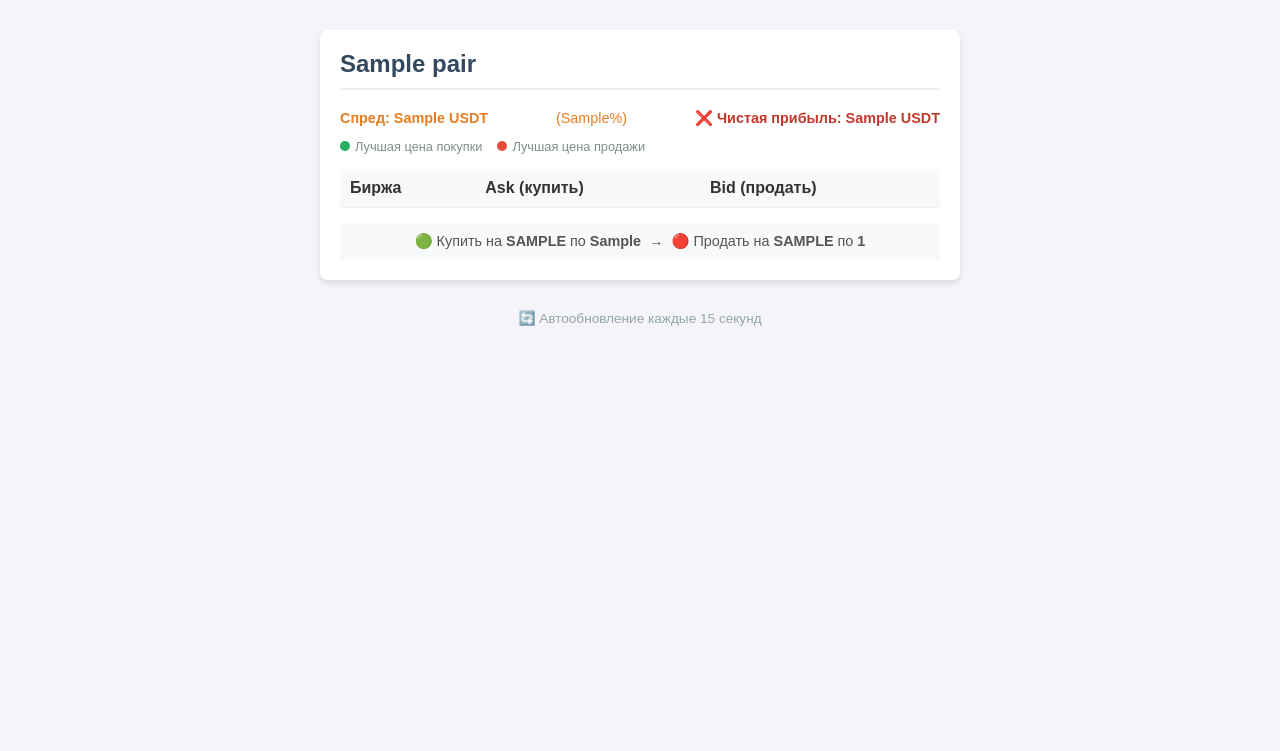
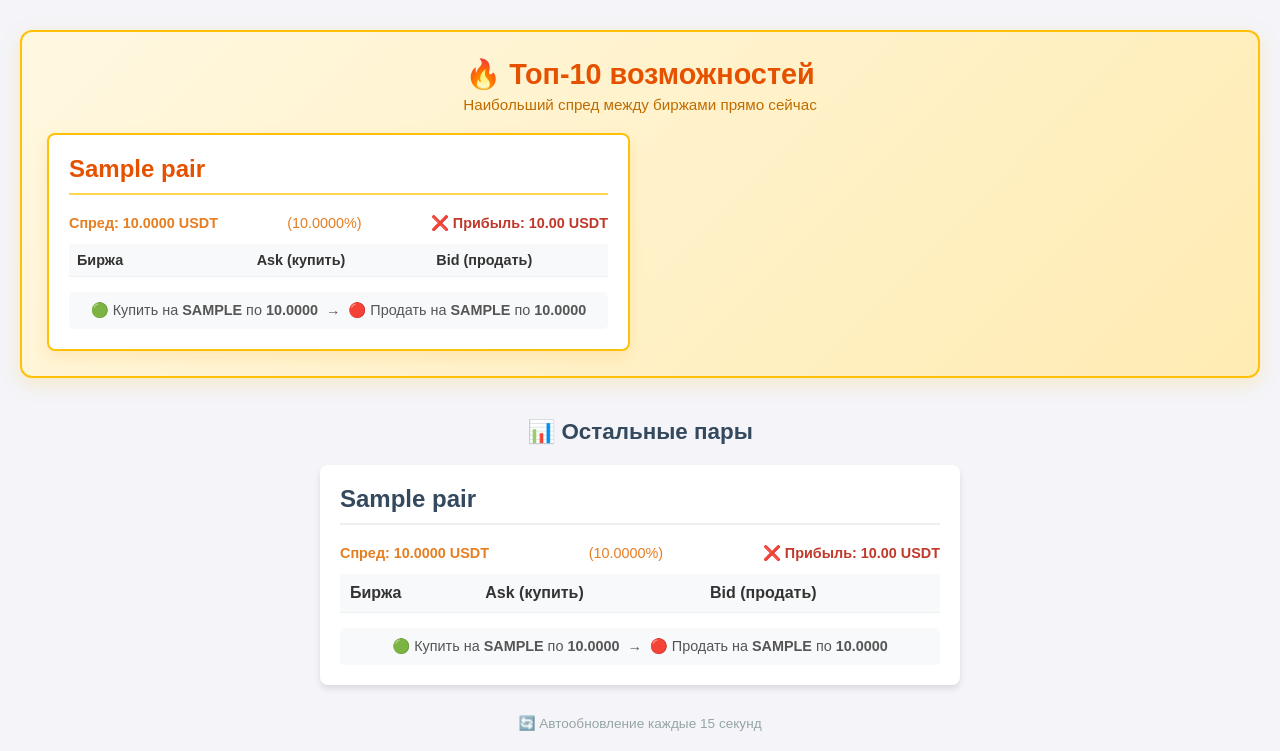
Before and after one commit to xNemiOx/crypto-arbitrage-scanner, a FastAPI app: template templates/index.html in a window 1280 px wide. Shown: the part 119-870 px from the top of the page. Before the commit the page ends 445 px from the top, so only its background shows below. Run offline with FastAPI, Linux system fonts and the light colour scheme; the template is opened without the code that fills it: most values are stand-ins (such as "Sample title", 1, 10 or a date in 2020); lists and menus that the app fills with data are empty; parts of the project's set-up code (start-up, migrations or seed data) failed here and were passed over.

Commit message:
Fix Top-10 grid layout, 2 columns without overlap

```diff
--- a/main.py
+++ b/main.py
@@ -20,6 +20,30 @@ app = FastAPI(title="Crypto Arbitrage Scanner")
 # Подключаем папку static (для CSS) и templates (для HTML)
 app.mount("/static", StaticFiles(directory="static"), name="static")
 templates = Jinja2Templates(directory="templates")
+
+
+def fmt_price(v):
+    """Форматирует число красиво: без e-нотации, с разумным округлением."""
+    try:
+        v = float(v)
+    except (TypeError, ValueError):
+        return str(v)
+    if v == 0:
+        return "0"
+    av = abs(v)
+    if av >= 1000:
+        return f"{v:,.2f}"
+    elif av >= 1:
+        return f"{v:.4f}"
+    elif av >= 0.01:
+        return f"{v:.6f}"
+    elif av >= 0.0001:
+        return f"{v:.8f}"
+    else:
+        return f"{v:.10f}"
+
+
+templates.env.filters["fmt"] = fmt_price
 
 CONFIG_PATH = "config.yaml"
 
@@ -179,9 +203,12 @@ async def fetch_from_exchange(exchange: str, pair: str) -> Optional[Quote]:
                 url = f"https://fapi.binance.com/fapi/v1/ticker/bookTicker?symbol={binance_pair}"
                 r = await client.get(url, timeout=5)
                 data = r.json()
+                # Для 1000-prefix пар делим цену на 1000, чтобы привести к единой шкале
+                divisor = 1000.0 if pair in binance_special else 1.0
                 return Quote(
                     exchange=exchange, pair=pair,
-                    bid=float(data["bidPrice"]), ask=float(data["askPrice"]),
+                    bid=float(data["bidPrice"]) / divisor,
+                    ask=float(data["askPrice"]) / divisor,
                     last=None, ts=int(time.time() * 1000),
                 )
 
@@ -426,9 +453,7 @@ def compute_spreads_and_alerts(current_quotes: Dict[Tuple[str, str], StoredQuote
 # =========================================================
 @app.get("/", response_class=HTMLResponse)
 async def read_root(request: Request):
-    # Перестраиваем данные в удобный для шаблона вид:
-    # было: {("binance", "BTCUSDT"): Quote}
-    # станет: {"BTCUSDT": [ {exchange, bid, ask}, ... ]}
+    # Перестраиваем данные в удобный для шаблона вид
     quotes_by_pair = {}
     for (ex, pair), q in quotes_store.items():
         quotes_by_pair.setdefault(pair, []).append({
@@ -439,12 +464,22 @@ async def read_root(request: Request):
             "ts": q.ts,
         })
 
+    # Сортируем по спреду в ПРОЦЕНТАХ (от большего к меньшему)
+    def sort_key(item):
+        data = item[1]
+        return (data.get("spread_pct", 0), data.get("spread_usd", 0))
+
+    sorted_items = sorted(spreads_store.items(), key=sort_key, reverse=True)
+    top_10 = dict(sorted_items[:10])
+    rest = dict(sorted_items[10:])
+
     return templates.TemplateResponse(
         request=request,
         name="index.html",
         context={
             "quotes": quotes_by_pair,
-            "spreads": spreads_store,
+            "top_spreads": top_10,
+            "spreads": rest,
         }
     )
 
--- a/static/style.css
+++ b/static/style.css
@@ -63,3 +63,84 @@ th { background-color: #f8f9fa; font-weight: 600; }
     text-align: center;
     color: #555;
 }
+
+
+/* ========== ТОП-10 СЕКЦИЯ ========== */
+.top-section {
+    max-width: 1300px;
+    margin: 0 auto 40px auto;
+    padding: 25px;
+    background: linear-gradient(135deg, #fff8e1 0%, #ffecb3 100%);
+    border-radius: 12px;
+    border: 2px solid #ffc107;
+    box-shadow: 0 6px 20px rgba(255, 193, 7, 0.2);
+}
+.top-title {
+    margin: 0 0 5px 0;
+    color: #e65100;
+    text-align: center;
+    font-size: 1.8em;
+}
+.top-subtitle {
+    text-align: center;
+    color: #bf6c00;
+    margin: 0 0 20px 0;
+    font-size: 0.95em;
+}
+.top-grid {
+    display: grid;
+    grid-template-columns: repeat(2, minmax(0, 1fr));
+    gap: 20px;
+}
+.top-grid > * {
+    min-width: 0;
+}
+.top-grid .pair-card {
+    width: auto;
+    max-width: 100%;
+    min-width: 0;
+}
+.top-card {
+    border: 2px solid #ffc107;
+    box-shadow: 0 6px 15px rgba(255, 152, 0, 0.15);
+}
+.top-card h2 {
+    color: #e65100;
+    border-bottom-color: #ffd54f;
+}
+.top-grid table {
+    width: 100%;
+    table-layout: fixed;
+}
+.top-grid th, .top-grid td {
+    padding: 8px;
+    font-size: 0.9em;
+    overflow: hidden;
+    text-overflow: ellipsis;
+    white-space: nowrap;
+}
+
+/* На узких экранах — 1 карточка */
+@media (max-width: 900px) {
+    .top-grid {
+        grid-template-columns: 1fr;
+    }
+}
+
+/* ========== ОСТАЛЬНЫЕ ПАРЫ ========== */
+.rest-section {
+    max-width: 1300px;
+    margin: 0 auto;
+}
+.rest-title {
+    text-align: center;
+    color: #34495e;
+    margin: 30px 0 20px 0;
+    font-size: 1.4em;
+}
+.rest-grid {
+    display: flex;
+    flex-wrap: wrap;
+    gap: 20px;
+    justify-content: center;
+}
--- a/templates/index.html
+++ b/templates/index.html
@@ -11,33 +11,28 @@
         <h1>🚀 Арбитражный сканер</h1>
         <p>Данные обновляются в реальном времени</p>
     </header>
-    <main>
-        {% if spreads %}
-            {% for pair, data in spreads.items() %}
-            <div class="pair-card">
+
+    {% if top_spreads %}
+    <section class="top-section">
+        <h2 class="top-title">🔥 Топ-10 возможностей</h2>
+        <p class="top-subtitle">Наибольший спред между биржами прямо сейчас</p>
+        <main class="top-grid">
+            {% for pair, data in top_spreads.items() %}
+            <div class="pair-card top-card">
                 <h2>{{ pair }}</h2>
                 <div class="spread-info">
-                    <span class="spread-usd">Спред: {{ data.spread_usd }} USDT</span>
-                    <span class="spread-pct">({{ data.spread_pct }}%)</span>
+                    <span class="spread-usd">Спред: {{ data.spread_usd|fmt }} USDT</span>
+                    <span class="spread-pct">({{ "%.4f"|format(data.spread_pct) }}%)</span>
                     {% if data.net_profit_usdt > 0 %}
-                        <span class="net-profit profit-positive">✅ Чистая прибыль: +{{ data.net_profit_usdt }} USDT</span>
+                        <span class="net-profit profit-positive">✅ Прибыль: +{{ "%.2f"|format(data.net_profit_usdt) }} USDT</span>
                     {% else %}
-                        <span class="net-profit profit-negative">❌ Чистая прибыль: {{ data.net_profit_usdt }} USDT</span>
+                        <span class="net-profit profit-negative">❌ Прибыль: {{ "%.2f"|format(data.net_profit_usdt) }} USDT</span>
                     {% endif %}
-                </div>
-
-                <div class="legend">
-                    <span class="legend-item"><span class="dot dot-buy"></span> Лучшая цена покупки</span>
-                    <span class="legend-item"><span class="dot dot-sell"></span> Лучшая цена продажи</span>
                 </div>
 
                 <table>
                     <thead>
-                        <tr>
-                            <th>Биржа</th>
-                            <th>Ask (купить)</th>
-                            <th>Bid (продать)</th>
-                        </tr>
+                        <tr><th>Биржа</th><th>Ask (купить)</th><th>Bid (продать)</th></tr>
                     </thead>
                     <tbody>
                         {% for quote in quotes.get(pair, []) %}
@@ -52,24 +47,77 @@
                                     <span class="tag tag-sell">← ПРОДАТЬ здесь</span>
                                 {% endif %}
                             </td>
-                            <td class="ask">{{ quote.ask }}</td>
-                            <td class="bid">{{ quote.bid }}</td>
+                            <td class="ask">{{ quote.ask|fmt }}</td>
+                            <td class="bid">{{ quote.bid|fmt }}</td>
                         </tr>
                         {% endfor %}
                     </tbody>
                 </table>
 
                 <div class="action-hint">
-                    🟢 Купить на <b>{{ data.min_ask_exchange.upper() }}</b> по <b>{{ data.min_ask }}</b>
+                    🟢 Купить на <b>{{ data.min_ask_exchange.upper() }}</b> по <b>{{ data.min_ask|fmt }}</b>
                     &nbsp;→&nbsp;
-                    🔴 Продать на <b>{{ data.max_bid_exchange.upper() }}</b> по <b>{{ data.max_bid }}</b>
+                    🔴 Продать на <b>{{ data.max_bid_exchange.upper() }}</b> по <b>{{ data.max_bid|fmt }}</b>
                 </div>
             </div>
             {% endfor %}
-        {% else %}
-            <p>⏳ Ожидание данных от бирж... Подождите 10-15 секунд и обновите страницу.</p>
-        {% endif %}
-    </main>
+        </main>
+    </section>
+    {% endif %}
+
+    {% if spreads %}
+    <section class="rest-section">
+        <h2 class="rest-title">📊 Остальные пары</h2>
+        <main class="rest-grid">
+            {% for pair, data in spreads.items() %}
+            <div class="pair-card">
+                <h2>{{ pair }}</h2>
+                <div class="spread-info">
+                    <span class="spread-usd">Спред: {{ data.spread_usd|fmt }} USDT</span>
+                    <span class="spread-pct">({{ "%.4f"|format(data.spread_pct) }}%)</span>
+                    {% if data.net_profit_usdt > 0 %}
+                        <span class="net-profit profit-positive">✅ Прибыль: +{{ "%.2f"|format(data.net_profit_usdt) }} USDT</span>
+                    {% else %}
+                        <span class="net-profit profit-negative">❌ Прибыль: {{ "%.2f"|format(data.net_profit_usdt) }} USDT</span>
+                    {% endif %}
+                </div>
+                <table>
+                    <thead>
+                        <tr><th>Биржа</th><th>Ask (купить)</th><th>Bid (продать)</th></tr>
+                    </thead>
+                    <tbody>
+                        {% for quote in quotes.get(pair, []) %}
+                        <tr class="{% if quote.exchange == data.min_ask_exchange %}row-buy{% elif quote.exchange == data.max_bid_exchange %}row-sell{% endif %}">
+                            <td>
+                                {{ quote.exchange }}
+                                {% if quote.exchange == data.min_ask_exchange and quote.exchange == data.max_bid_exchange %}
+                                    <span class="tag tag-both">купить и продать</span>
+                                {% elif quote.exchange == data.min_ask_exchange %}
+                                    <span class="tag tag-buy">← КУПИТЬ здесь</span>
+                                {% elif quote.exchange == data.max_bid_exchange %}
+                                    <span class="tag tag-sell">← ПРОДАТЬ здесь</span>
+                                {% endif %}
+                            </td>
+                            <td class="ask">{{ quote.ask|fmt }}</td>
+                            <td class="bid">{{ quote.bid|fmt }}</td>
+                        </tr>
+                        {% endfor %}
+                    </tbody>
+                </table>
+                <div class="action-hint">
+                    🟢 Купить на <b>{{ data.min_ask_exchange.upper() }}</b> по <b>{{ data.min_ask|fmt }}</b>
+                    &nbsp;→&nbsp;
+                    🔴 Продать на <b>{{ data.max_bid_exchange.upper() }}</b> по <b>{{ data.max_bid|fmt }}</b>
+                </div>
+            </div>
+            {% endfor %}
+        </main>
+    </section>
+    {% endif %}
+
+    {% if not top_spreads and not spreads %}
+    <p>⏳ Ожидание данных от бирж... Подождите 15 секунд и обновите страницу.</p>
+    {% endif %}
 
     <footer style="text-align: center; margin-top: 30px; color: #95a5a6; font-size: 0.85em;">
         🔄 Автообновление каждые 15 секунд
```
